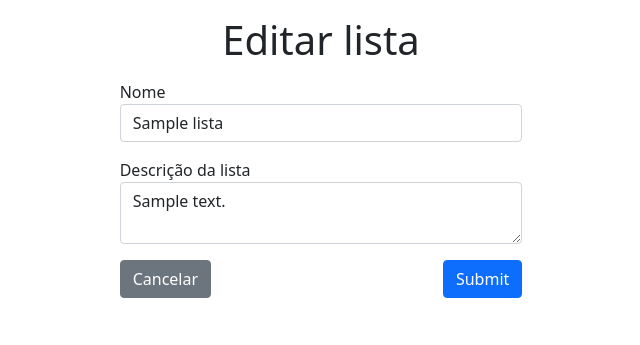
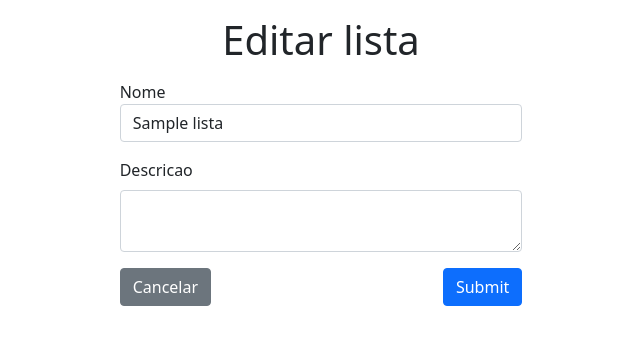
Before and after one commit to CaioUFMS/todolist, a Python web app: template todoapp/templates/editar_lista.html in a window 1280 px wide. Shown: the part 58-403 px from the top of the page, without its empty margins (319-959 px from the left). Run offline with Jinja, Linux system fonts and the light colour scheme; the template is opened without the code that fills it: most values are stand-ins (such as "Sample title", 1, 10 or a date in 2020); form fields are guessed from the names that the template uses.

Commit message:
Arrumando preenchimento dos campos de edição de lista

```diff
--- a/todoapp/routes.py
+++ b/todoapp/routes.py
@@ -66,6 +66,7 @@
         lista.save()
         flash('Lista alterada com sucesso!', 'success')
         return redirect(url_for('listas', id_lista=lista.id))
+    form.descricao.data = lista.descricao
     return render_template('editar_lista.html', lista=lista, form=form)
 
 
--- a/todoapp/templates/editar_lista.html
+++ b/todoapp/templates/editar_lista.html
@@ -20,17 +20,16 @@
                         {% endif %}
                     </div>
                     <div>
-
-                        <label class="form-control-label" for="descricao">Descrição da lista</label>
+                        {{ form.descricao.label(class="form-label") }}
                         {% if form.descricao.errors %}
-                            <textarea class="form-control mb-3 form-control-md is-invalid" id="descricao" name="descricao" required>{{ lista.descricao }}</textarea>
+                            {{ form.descricao(class='form-control mb-3 form-control-md is-invalid') }}
                             <div class="invalid-feedback">
                                 {% for error in form.descricao.errors %}
                                     <span>{{ error }}</span>
                                 {% endfor %}
                             </div>
                         {% else %}
-                            <textarea class="form-control mb-3 form-control-md" id="descricao" name="descricao" required>{{ lista.descricao }}</textarea>
+                            {{ form.descricao(class='form-control mb-3 form-control-md') }}
                         {% endif %}
                     </div>
                     <div class="row">
```
